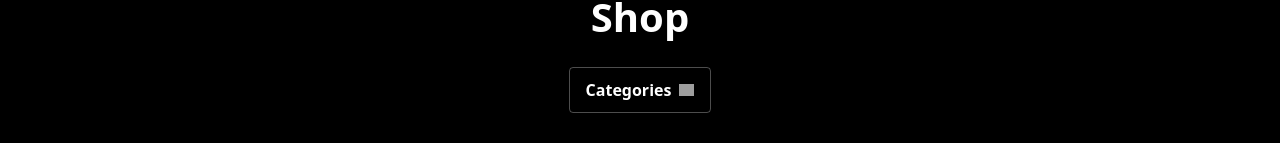
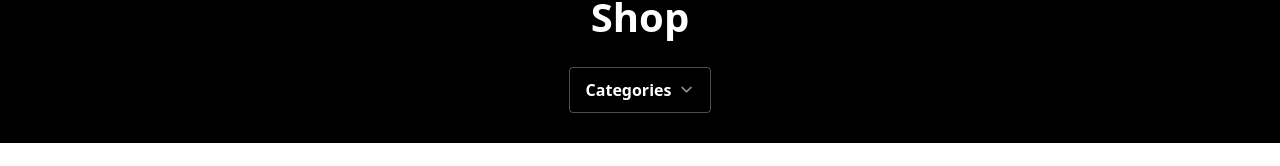
Before and after one commit to 0V13TA/odibo-hannah, a SvelteKit app: page /shop in a window 1280 px wide. Shown: the part 133-299 px from the top of the page. Built offline with nearby package versions, Linux system fonts and the light colour scheme; grey boxes are pictures that could not be loaded.

Commit message:
Did some finishing touch.

```diff
--- a/src/routes/shop/+page.svelte
+++ b/src/routes/shop/+page.svelte
@@ -84,7 +84,7 @@
 				>
 					Categories
 					<span class="dropdown-icon {showingCategories ? 'rotated' : ''}">
-						<img src="/downArrow.svg" alt="" height="15" width="15" />
+						<img src="/down-arrow.png" alt="" height="15" width="15" />
 					</span>
 				</button>
 
@@ -409,12 +409,6 @@
 		text-transform: uppercase;
 	}
 
-	.product-category {
-		color: #999;
-		font-size: 0.9rem;
-		margin-bottom: 8px;
-	}
-
 	.product-price {
 		font-weight: 700;
 		font-size: 1.1rem;
```
Also changed, not shown: static/down-arrow.png (added).
